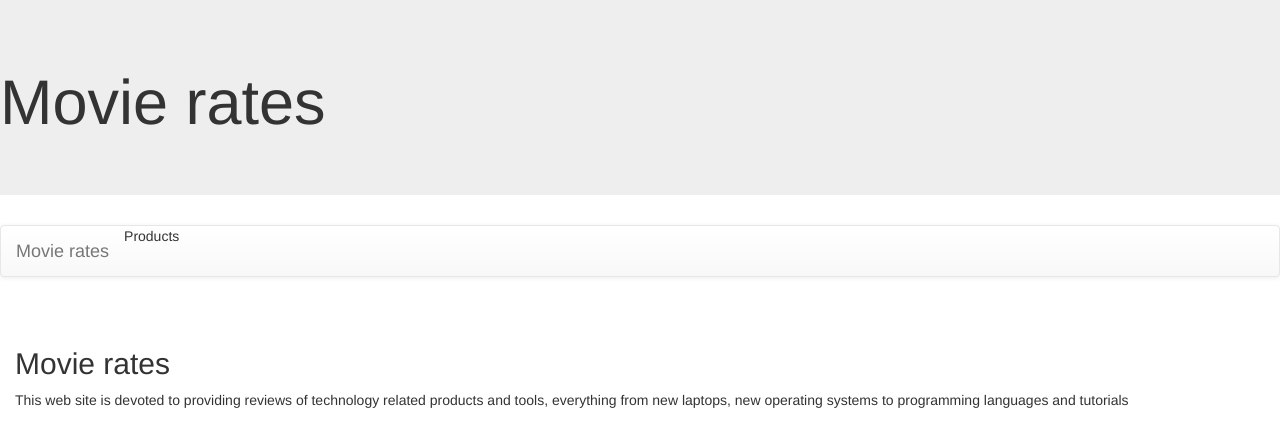
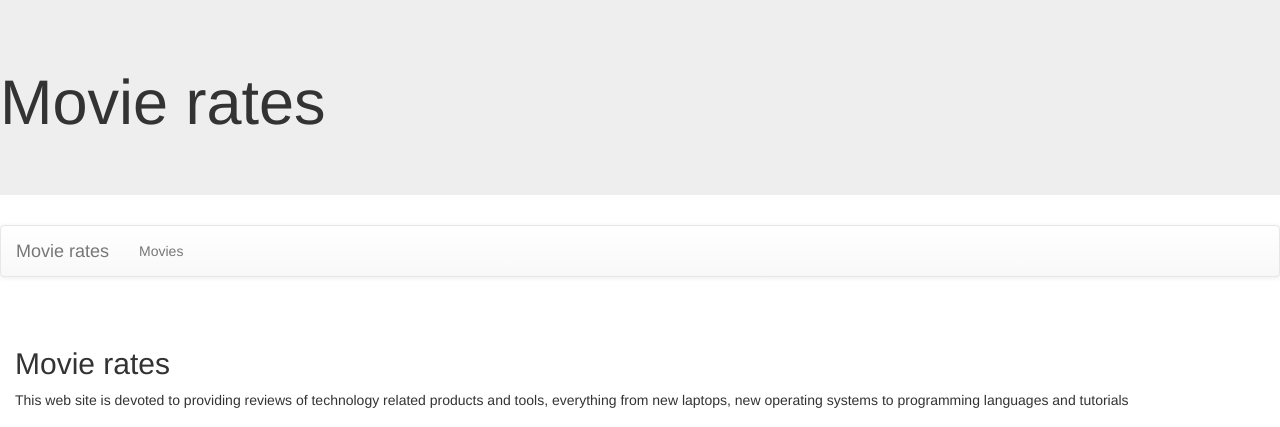
Before and after one commit to omarGeni/PythonFinalProject, a Django app: page /movie/ in a window 1280 px wide. Shown: the top 427 px of the page. Run offline with Django 4.2, Linux system fonts and the light colour scheme; some libraries are stand-ins or nearby versions.

Commit message:
Resource View

```diff
--- a/movie/templates/base.html
+++ b/movie/templates/base.html
@@ -19,7 +19,8 @@
                 <a class="navbar-brand" href="{% url 'index' %}">Movie rates</a>
                 </div>
                 <ul class="nav navbar-nav">
-               <li>Products</li>
+               <li><a href="{% url 'movies' %}">Movies </a></li>
+               <li></li>
                 </ul>
                 </div>
                 </nav>
--- a/movie/urls.py
+++ b/movie/urls.py
@@ -3,4 +3,5 @@ from . import views
 
 urlpatterns = [
  path('', views.index, name='index'),
+ path('movies/', views.movies, name='movies'),
 ]
--- a/movie/views.py
+++ b/movie/views.py
@@ -1,5 +1,14 @@
 from django.shortcuts import render
+from .models import Movie, MovieGenre, MovieRating
+from django.shortcuts import render, get_object_or_404
+from django.http import HttpResponse
+from django.contrib.auth.decorators import login_required
+from django.urls import reverse_lazy
 
 # Create your views here.
 def index(request):
     return render(request, 'movie/index.html')
+
+def movies(request):
+    movie_list = Movie.objects.all()
+    return render(request, 'movie/movies.html', {'movie.list': movie_list})
```
Also changed, not shown: movie/templates/movie/movies.html (added, +10 -0 lines).
